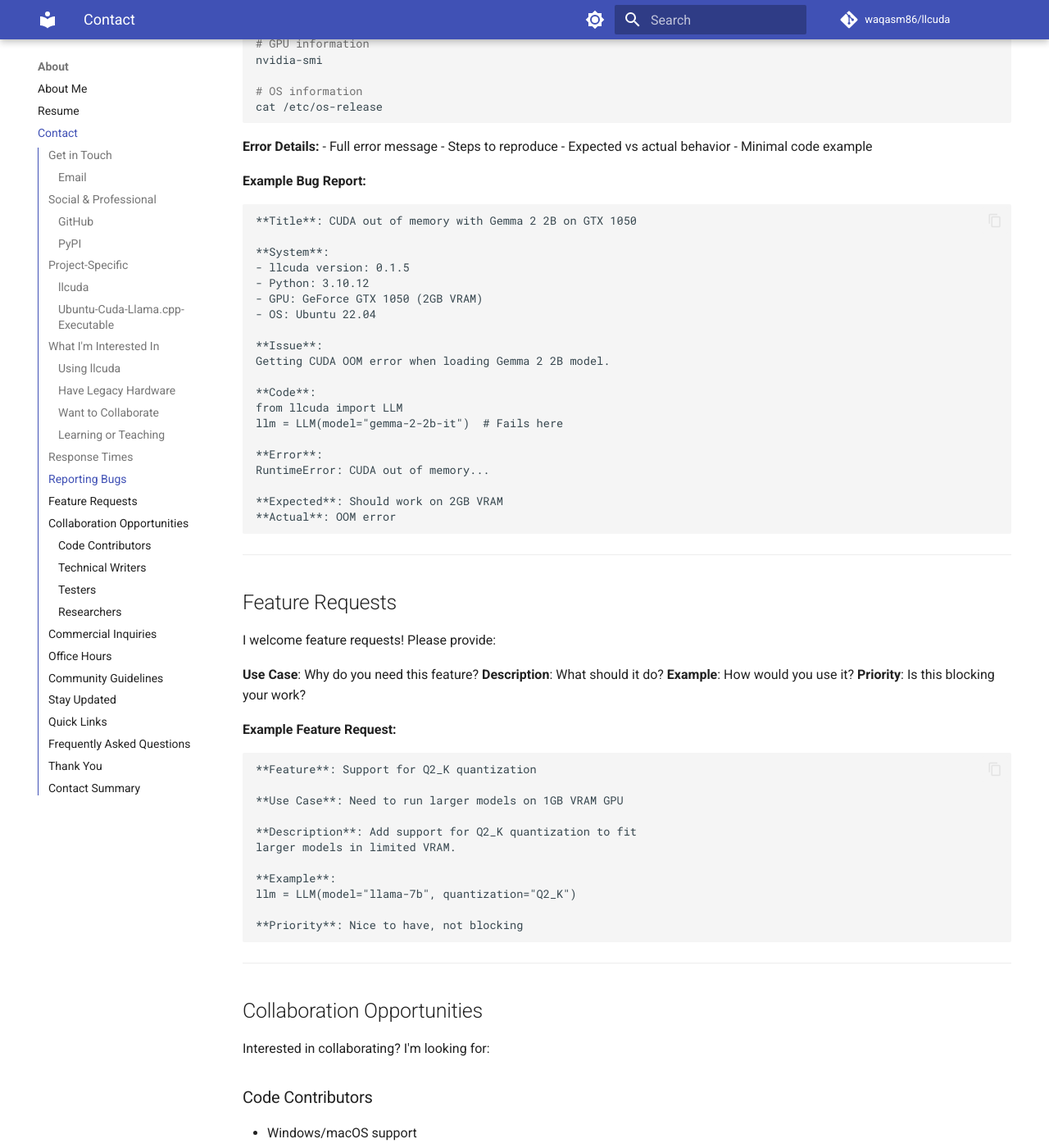
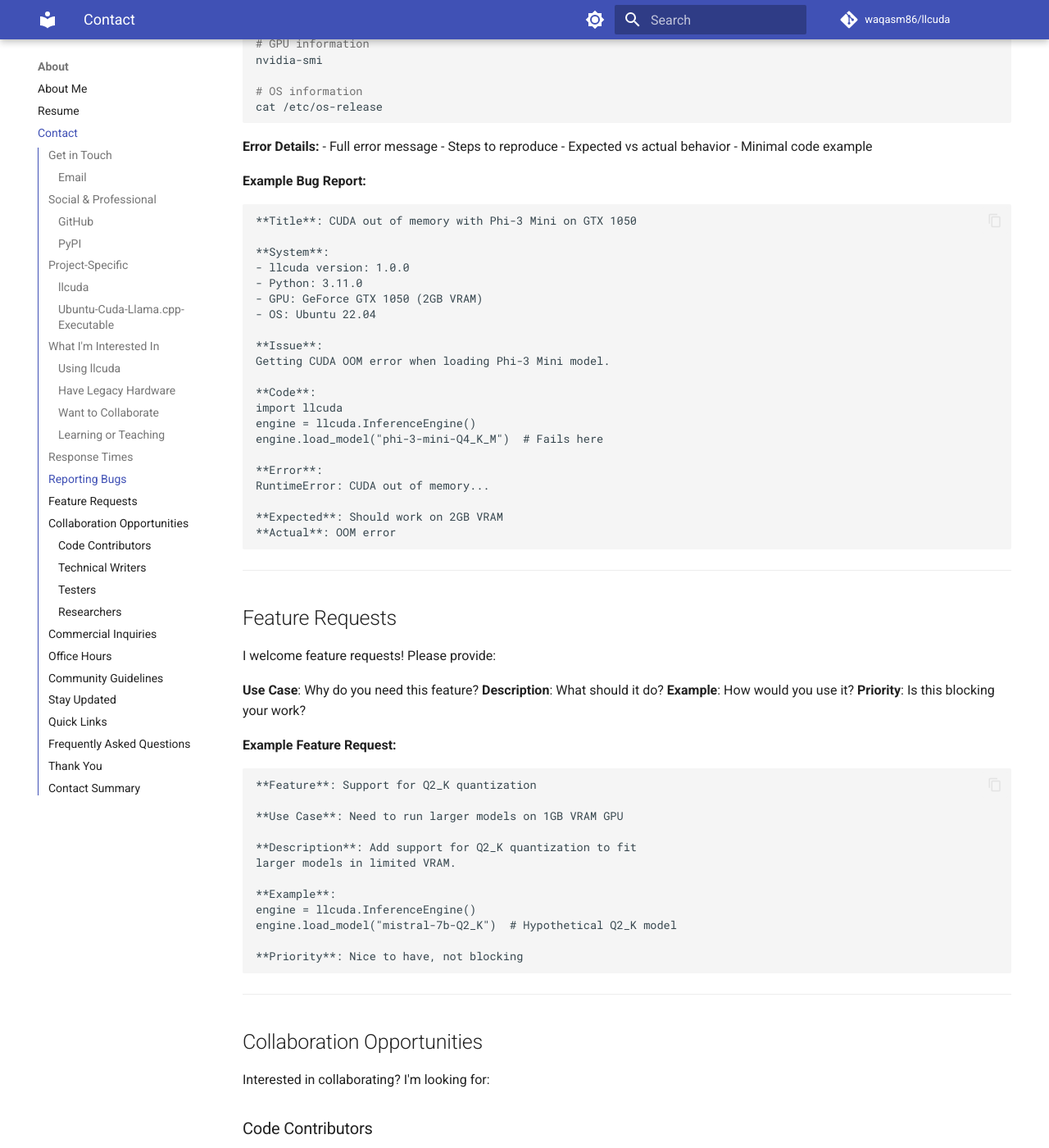
Before and after one commit to waqasm86/waqasm86.github.io, an MkDocs documentation site: the page built from docs/contact.md, in a window 1280 px wide and 1400 px high, scrolled down 2718 px. Shown: the whole window at 82% size. Built offline with MkDocs 1.6.1 and Material for MkDocs 9.7.7, drawn with Linux system fonts in a browser that asks for light colours; comment, search, counter and statistics services are not loaded.

Commit message:
Remove outdated files and update contact examples for v1.0.0
- Updated bug report example: v0.1.5 → v1.0.0
- Updated API examples: LLM() → InferenceEngine()
- Updated Python version: 3.10.12 → 3.11.0

🎯 Generated with Claude Code
Co-Authored-By: Claude Sonnet 4.5 <noreply@anthropic.com>

````diff
--- a/docs/contact.md
+++ b/docs/contact.md
@@ -134,20 +134,21 @@ cat /etc/os-release
 
 **Example Bug Report:**
 ```
-**Title**: CUDA out of memory with Gemma 2 2B on GTX 1050
+**Title**: CUDA out of memory with Phi-3 Mini on GTX 1050
 
 **System**:
-- llcuda version: 0.1.5
-- Python: 3.10.12
+- llcuda version: 1.0.0
+- Python: 3.11.0
 - GPU: GeForce GTX 1050 (2GB VRAM)
 - OS: Ubuntu 22.04
 
 **Issue**:
-Getting CUDA OOM error when loading Gemma 2 2B model.
+Getting CUDA OOM error when loading Phi-3 Mini model.
 
 **Code**:
-from llcuda import LLM
-llm = LLM(model="gemma-2-2b-it")  # Fails here
+import llcuda
+engine = llcuda.InferenceEngine()
+engine.load_model("phi-3-mini-Q4_K_M")  # Fails here
 
 **Error**:
 RuntimeError: CUDA out of memory...
@@ -177,7 +178,8 @@ I welcome feature requests! Please provide:
 larger models in limited VRAM.
 
 **Example**:
-llm = LLM(model="llama-7b", quantization="Q2_K")
+engine = llcuda.InferenceEngine()
+engine.load_model("mistral-7b-Q2_K")  # Hypothetical Q2_K model
 
 **Priority**: Nice to have, not blocking
 ```
````
